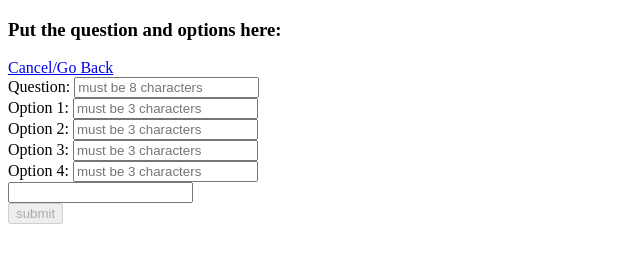
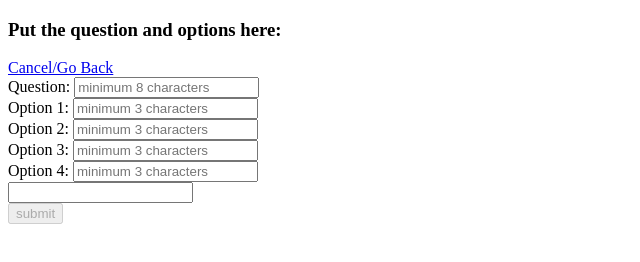
Before and after one commit to dizbiz/meanbelt2, a website: page client/index.html at #!/create in a window 1280 px wide. Shown: the full height of the page, 0-640 px from the left. Drawn offline with nearby package versions, Linux system fonts and the light colour scheme; some packages are replaced by stand-ins of ours; files whose address does not match are found by name.

Commit message:
third commit

```diff
--- a/client/assets/app.js
+++ b/client/assets/app.js
@@ -1,4 +1,4 @@
-var app = angular.module('app',['ngRoute']);
+var app = angular.module('app',['ngRoute', 'ngMessages']);
 app.config(function($routeProvider){
   $routeProvider.when('/',{
     templateUrl:"/partials/login.html"
--- a/client/index.html
+++ b/client/index.html
@@ -7,6 +7,8 @@
         <link rel="stylesheet" href="assets/static/style.css">
         <script type="text/javascript" src="angular/angular.js"></script>
         <script type="text/javascript" src="angular-route/angular-route.js"></script>
+        <script src="https://ajax.googleapis.com/ajax/libs/angularjs/1.4.0/angular-messages.js"></script>
+
         <script src="assets/app.js" charset="utf-8"></script>
 
         <script type="text/javascript" src="assets/factories/pollFactory.js"></script>
--- a/client/partials/create.html
+++ b/client/partials/create.html
@@ -3,15 +3,15 @@
   <form class="" ng-submit='AddPoll(poll)' name='pollForm'>
 
     <label>Question:</label>
-    <input type="text" name="" value="" ng-model='poll.question' ng-minlength='8' required placeholder="must be 8 characters"><br>
+    <input type="text" name="" value="" ng-model='poll.question' ng-minlength='8' required placeholder="minimum 8 characters"><br>
     <label>Option 1:</label>
-    <input type="text" name="" value="" ng-model='poll.option1.name' ng-minlength='3'required placeholder="must be 3 characters"><br>
+    <input type="text" name="" value="" ng-model='poll.option1.name' ng-minlength='3'required placeholder="minimum 3 characters"><br>
     <label>Option 2:</label>
-    <input type="text" name="" value="" ng-model='poll.option2.name' ng-minlength='3'required placeholder="must be 3 characters"><br>
+    <input type="text" name="" value="" ng-model='poll.option2.name' ng-minlength='3'required placeholder="minimum 3 characters"><br>
     <label>Option 3:</label>
-    <input type="text" name="" value="" ng-model='poll.option3.name' ng-minlength='3'required placeholder="must be 3 characters"><br>
+    <input type="text" name="" value="" ng-model='poll.option3.name' ng-minlength='3'required placeholder="minimum 3 characters"><br>
     <label>Option 4:</label>
-    <input type="text" name="" value="" ng-model='poll.option4.name' ng-minlength='3'required placeholder="must be 3 characters"><br>
+    <input type="text" name="" value="" ng-model='poll.option4.name' ng-minlength='3'required placeholder="minimum 3 characters"><br>
     <input type="text" name="" value="" ng-model='current_user._id'><br>
     <input type="submit" name="submit" value="submit" ng-disabled="pollForm.$invalid">
   </form>
```
